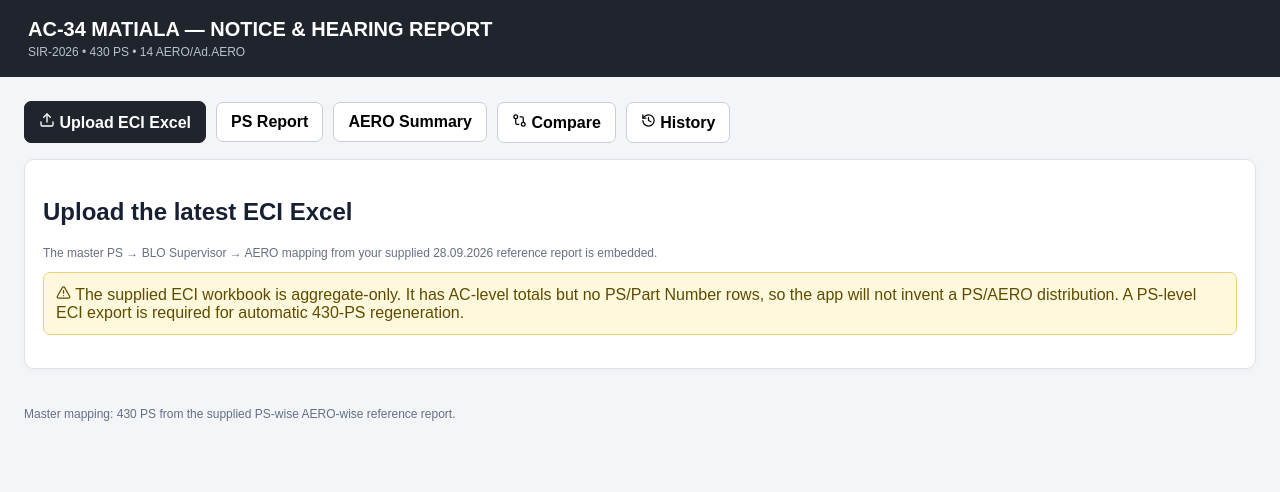
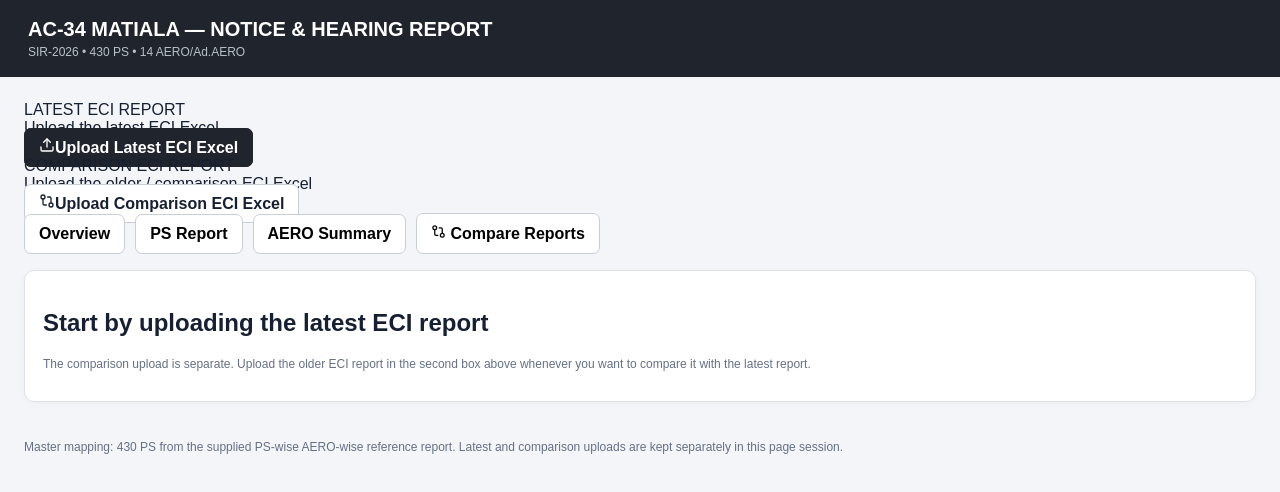
Before and after one commit to anacambridge-max/NOTICE-AND-HEARING-REPORT, a Next.js app: page / in a window 1280 px wide. Shown: the top 492 px of the page. Built offline with nearby package versions, Linux system fonts and the light colour scheme.

Commit message:
Add separate latest and comparison ECI uploads

```diff
--- a/app/page.tsx
+++ b/app/page.tsx
@@ -1,33 +1,43 @@
 'use client';
-import {useEffect,useMemo,useState} from 'react';
+import {useMemo,useState} from 'react';
 import * as XLSX from 'xlsx';
-import {Upload,Download,GitCompare,History,AlertTriangle} from 'lucide-react';
-import {MASTER,AEROS,parseWorkbook,aeroTotals,grand,Snapshot} from '../engine';
-const STORE='ac34_notice_history_v2'; const fmt=(n:number)=>n.toLocaleString('en-IN');
-async function makePdf(title:string,head:string[],body:any[][]){const {jsPDF}=await import('jspdf');await import('jspdf-autotable');const doc:any=new jsPDF({orientation:'landscape',unit:'pt',format:'a4'});doc.setFontSize(11);doc.text('OFFICE OF THE ELECTORAL REGISTRATION OFFICER, AC-34, MATIALA',30,28);doc.setFontSize(9);doc.text(title,30,43);doc.autoTable({head:[head],body,startY:55,styles:{fontSize:6,cellPadding:3},headStyles:{fillColor:[48,52,58],textColor:255}});doc.save(title.replace(/[^a-z0-9]+/gi,'_')+'.pdf')}
+import {Upload,Download,GitCompare,AlertTriangle} from 'lucide-react';
+import {MASTER,parseWorkbook,aeroTotals,grand,Snapshot} from '../engine';
+const fmt=(n:number)=>n.toLocaleString('en-IN');
+async function readFile(f:File):Promise<Snapshot>{const wb=XLSX.read(await f.arrayBuffer(),{type:'array'});const ws=wb.Sheets[wb.SheetNames[0]];const rows=XLSX.utils.sheet_to_json(ws,{header:1,defval:null}) as any[][];const p=parseWorkbook(rows);return {id:crypto.randomUUID(),name:f.name,uploadedAt:new Date().toISOString(),sourceType:p.sourceType,rows:p.rows,aggregate:p.aggregate}}
+async function makePdf(title:string,head:string[],body:any[][]){const {jsPDF}=await import('jspdf');await import('jspdf-autotable');const doc:any=new jsPDF({orientation:'landscape',unit:'pt',format:'a4'});doc.setFontSize(11);doc.text('OFFICE OF THE ELECTORAL REGISTRATION OFFICER, AC-34, MATIALA',30,28);doc.setFontSize(9);doc.text(title,30,43);doc.autoTable({head:[head],body,startY:55,styles:{fontSize:6,cellPadding:3},headStyles:{fillColor:[48,52,58],textColor:255},alternateRowStyles:{fillColor:[248,249,250]}});doc.save(title.replace(/[^a-z0-9]+/gi,'_')+'.pdf')}
 export default function Home(){
- const [current,setCurrent]=useState<Snapshot|null>(null),[history,setHistory]=useState<Snapshot[]>([]),[tab,setTab]=useState('overview'),[prevId,setPrevId]=useState('');
- useEffect(()=>{try{setHistory(JSON.parse(localStorage.getItem(STORE)||'[]'))}catch{}},[]);
- function save(s:Snapshot){const h=[s,...history.filter(x=>x.id!==s.id)].slice(0,40);setHistory(h);localStorage.setItem(STORE,JSON.stringify(h));setCurrent(s)}
- async function upload(f:File){const wb=XLSX.read(await f.arrayBuffer(),{type:'array'});const ws=wb.Sheets[wb.SheetNames[0]];const rows=XLSX.utils.sheet_to_json(ws,{header:1,defval:null}) as any[][];const p=parseWorkbook(rows);save({id:crypto.randomUUID(),name:f.name,uploadedAt:new Date().toISOString(),sourceType:p.sourceType,rows:p.rows,aggregate:p.aggregate})}
- const aero=useMemo(()=>current?aeroTotals(current):[],[current]),g=current?grand(current):null,prev=history.find(x=>x.id===prevId);
- const psRows=useMemo(()=>current?MASTER.map((r,i)=>{const m=current.rows[r.ps];return [i+1,r.ps,r.bloName,r.bloMobile,r.supervisor,m?.noticeGenerated??0,m?.noticeDelivered??0,m?m.deliveredPct.toFixed(2)+'%':'',m?.hearingLapse??0,m?.hearingHeld??0,m?.heldLapsed??0,m?m.heldLapsedPct.toFixed(2)+'%':'',m?.parked??0]}):[],[current]);
- const compare=useMemo(()=>prev&&current&&prev.sourceType==='detailed'&&current.sourceType==='detailed'?MASTER.map(r=>{const a=prev.rows[r.ps]||{},b=current.rows[r.ps]||{};return [r.ps,r.bloName,r.aero,(b.noticeGenerated||0)-(a.noticeGenerated||0),(b.noticeDelivered||0)-(a.noticeDelivered||0),(b.hearingHeld||0)-(a.hearingHeld||0),(b.hearingLapse||0)-(a.hearingLapse||0),(b.parked||0)-(a.parked||0)]}):[],[prev,current]);
+ const [latest,setLatest]=useState<Snapshot|null>(null),[comparison,setComparison]=useState<Snapshot|null>(null),[tab,setTab]=useState('overview'),[latestLoading,setLatestLoading]=useState(false),[comparisonLoading,setComparisonLoading]=useState(false);
+ const uploadLatest=async(f:File)=>{setLatestLoading(true);try{setLatest(await readFile(f))}finally{setLatestLoading(false)}};
+ const uploadComparison=async(f:File)=>{setComparisonLoading(true);try{setComparison(await readFile(f))}finally{setComparisonLoading(false)}};
+ const aero=useMemo(()=>latest?aeroTotals(latest):[],[latest]),g=latest?grand(latest):null;
+ const psRows=useMemo(()=>latest?MASTER.map((r,i)=>{const m=latest.rows[r.ps];return [i+1,r.ps,r.bloName,r.bloMobile,r.supervisor,m?.noticeGenerated??0,m?.noticeDelivered??0,m?m.deliveredPct.toFixed(2)+'%':'',m?.hearingLapse??0,m?.hearingHeld??0,m?.heldLapsed??0,m?m.heldLapsedPct.toFixed(2)+'%':'',m?.parked??0]}):[],[latest]);
+ const compareRows=useMemo(()=>latest&&comparison&&latest.sourceType==='detailed'&&comparison.sourceType==='detailed'?MASTER.map(r=>{const a=comparison.rows[r.ps]||{},b=latest.rows[r.ps]||{};return [r.ps,r.bloName,r.aero,(b.noticeGenerated||0)-(a.noticeGenerated||0),(b.noticeDelivered||0)-(a.noticeDelivered||0),(b.hearingHeld||0)-(a.hearingHeld||0),(b.hearingLapse||0)-(a.hearingLapse||0),(b.parked||0)-(a.parked||0)]}):[],[latest,comparison]);
+ const aggregateCompare=latest&&comparison&&latest.aggregate&&comparison.aggregate?[
+  ['Notice Generated',comparison.aggregate.noticeGenerated,latest.aggregate.noticeGenerated,latest.aggregate.noticeGenerated-comparison.aggregate.noticeGenerated],
+  ['Notice Delivered',comparison.aggregate.noticeDelivered,latest.aggregate.noticeDelivered,latest.aggregate.noticeDelivered-comparison.aggregate.noticeDelivered],
+  ['Delivered %',comparison.aggregate.deliveredPct,latest.aggregate.deliveredPct,latest.aggregate.deliveredPct-comparison.aggregate.deliveredPct],
+  ['Hearing Lapse',comparison.aggregate.hearingLapse,latest.aggregate.hearingLapse,latest.aggregate.hearingLapse-comparison.aggregate.hearingLapse],
+  ['Hearing Held',comparison.aggregate.hearingHeld,latest.aggregate.hearingHeld,latest.aggregate.hearingHeld-comparison.aggregate.hearingHeld],
+  ['Held + Lapsed',comparison.aggregate.heldLapsed,latest.aggregate.heldLapsed,latest.aggregate.heldLapsed-comparison.aggregate.heldLapsed],
+  ['Parked',comparison.aggregate.parked,latest.aggregate.parked,latest.aggregate.parked-comparison.aggregate.parked]
+ ]:null;
  const psPdf=()=>makePdf('SIR-2026 — PS-WISE NOTICE & HEARING STATUS REPORT',['S.No','P.S.','BLO Name','BLO Mobile','BLO Supervisor','Notice Generated','Notice Delivered','Delivered %','Hearing Lapse','Hearing Held','Held + Lapsed','% Held + Lapsed','Parked'],psRows);
  const aeroPdf=()=>makePdf('SIR-2026 — AERO/Ad.AERO-WISE SUMMARY — NOTICE & HEARING STATUS',['S.No','AERO / Ad.AERO','Mobile','Supervisors','Notice Generated','Notice Delivered','% Delivered','Hearing Lapse','Hearing Held','Held + Lapsed','% Held + Lapsed','Parked'],aero.map((r:any,i:number)=>[i+1,r.name,r.mobile,r.supervisorCount,r.noticeGenerated,r.noticeDelivered,r.deliveredPct.toFixed(2)+'%',r.hearingLapse,r.hearingHeld,r.heldLapsed,r.heldLapsedPct.toFixed(2)+'%',r.parked]));
- const nav=(x:string)=>setTab(x);
  return <div><header className="top"><div><div className="brand">AC-34 MATIALA — NOTICE & HEARING REPORT</div><div className="sub">SIR-2026 • 430 PS • 14 AERO/Ad.AERO</div></div></header><main className="wrap">
- <div className="toolbar"><label className="btn primary upload"><Upload size={16}/> Upload ECI Excel<input type="file" accept=".xlsx,.xls" onChange={e=>e.target.files?.[0]&&upload(e.target.files[0])}/></label><button className="btn" onClick={()=>nav('ps')}>PS Report</button><button className="btn" onClick={()=>nav('aero')}>AERO Summary</button><button className="btn" onClick={()=>nav('compare')}><GitCompare size={15}/> Compare</button><button className="btn" onClick={()=>nav('history')}><History size={15}/> History</button></div>
- {!current&&<div className="card"><h2>Upload the latest ECI Excel</h2><p className="small">The master PS → BLO Supervisor → AERO mapping from your supplied 28.09.2026 reference report is embedded.</p><div className="notice"><AlertTriangle size={15}/> The supplied ECI workbook is aggregate-only. It has AC-level totals but no PS/Part Number rows, so the app will not invent a PS/AERO distribution. A PS-level ECI export is required for automatic 430-PS regeneration.</div></div>}
- {current&&<><div className="card"><div className="small">CURRENT SNAPSHOT</div><h2 style={{margin:'5px 0'}}>{current.name}</h2><div className="small">{new Date(current.uploadedAt).toLocaleString('en-IN')} • {current.sourceType==='detailed'?'PS-level source':'aggregate-only source'}</div></div>
- {current.sourceType==='aggregate'&&<div className="notice">This upload updates only AC-level totals. PS/AERO tables and PS comparisons are disabled because the source contains no PS-level distribution.</div>}
+ <div className="uploadGrid">
+  <div className="uploadCard latest"><div className="uploadTitle">LATEST ECI REPORT</div><div className="uploadName">{latest?latest.name:'Upload the latest ECI Excel'}</div><label className="btn primary upload"><Upload size={16}/>{latestLoading?'Processing...':'Upload Latest ECI Excel'}<input type="file" accept=".xlsx,.xls" onChange={e=>e.target.files?.[0]&&uploadLatest(e.target.files[0])}/></label>{latest&&<div className="small">{new Date(latest.uploadedAt).toLocaleString('en-IN')} • {latest.sourceType==='detailed'?'PS-level':'AC-level'} source</div>}</div>
+  <div className="uploadCard comparison"><div className="uploadTitle">COMPARISON ECI REPORT</div><div className="uploadName">{comparison?comparison.name:'Upload the older / comparison ECI Excel'}</div><label className="btn upload"><GitCompare size={16}/>{comparisonLoading?'Processing...':'Upload Comparison ECI Excel'}<input type="file" accept=".xlsx,.xls" onChange={e=>e.target.files?.[0]&&uploadComparison(e.target.files[0])}/></label>{comparison&&<div className="small">{new Date(comparison.uploadedAt).toLocaleString('en-IN')} • {comparison.sourceType==='detailed'?'PS-level':'AC-level'} source</div>}</div>
+ </div>
+ <div className="toolbar"><button className="btn" onClick={()=>setTab('overview')}>Overview</button><button className="btn" onClick={()=>setTab('ps')}>PS Report</button><button className="btn" onClick={()=>setTab('aero')}>AERO Summary</button><button className="btn" onClick={()=>setTab('compare')}><GitCompare size={15}/> Compare Reports</button></div>
+ {!latest&&<div className="card"><h2>Start by uploading the latest ECI report</h2><p className="small">The comparison upload is separate. Upload the older ECI report in the second box above whenever you want to compare it with the latest report.</p></div>}
+ {latest&&<><div className="card"><div className="small">LATEST REPORT</div><h2 style={{margin:'5px 0'}}>{latest.name}</h2><div className="small">{new Date(latest.uploadedAt).toLocaleString('en-IN')} • {latest.sourceType==='detailed'?'PS-level source':'aggregate-only source'}</div></div>
+ {latest.sourceType==='aggregate'&&<div className="notice"><AlertTriangle size={15}/> The latest ECI workbook contains AC-level totals only. PS/AERO rows cannot be distributed unless the source contains PS/Part-level data.</div>}
  {g&&<div className="grid">{[['Notice Generated',g.noticeGenerated],['Notice Delivered',g.noticeDelivered],['Delivered %',g.deliveredPct],['Hearing Lapse',g.hearingLapse],['Hearing Held',g.hearingHeld],['Held + Lapsed',g.heldLapsed]].map((x:any)=><div className="metric" key={x[0]}><div className="l">{x[0]}</div><div className="v">{String(x[0]).includes('%')?x[1].toFixed(2)+'%':fmt(x[1])}</div></div>)}</div>}
- <div className="tabs">{['overview','ps','aero','compare','history'].map(x=><button className={'tab '+(tab===x?'active':'')} onClick={()=>nav(x)} key={x}>{x==='ps'?'PS Report':x==='aero'?'AERO Summary':x[0].toUpperCase()+x.slice(1)}</button>)}</div>
- {tab==='overview'&&<div className="card"><h3>Reports</h3><div className="toolbar"><button className="btn primary" disabled={current.sourceType!=='detailed'} onClick={psPdf}><Download size={15}/> Download PS Report PDF</button><button className="btn primary" disabled={current.sourceType!=='detailed'} onClick={aeroPdf}><Download size={15}/> Download AERO PDF</button></div><p className="small">Upload every 2 hours. Each upload is saved as a snapshot in this browser for later comparison.</p></div>}
- {tab==='ps'&&<div className="card"><div className="toolbar"><h3 style={{marginRight:'auto'}}>PS-Wise / AERO-Wise Grouped Report</h3><button className="btn" disabled={current.sourceType!=='detailed'} onClick={psPdf}>PDF</button></div><div className="tableWrap"><table className="report"><thead><tr>{['S.No','P.S. No.','BLO Name','BLO Mobile No.','BLO Supervisor','Notice Generated','Notice Delivered','% Delivered','Hearing Lapse','Hearing Held','Held + Lapsed','% Held + Lapsed','Parked'].map(h=><th key={h}>{h}</th>)}</tr></thead><tbody>{current.sourceType==='detailed'&&psRows.map((r:any,i:number)=><tr key={i}>{r.map((v:any,j:number)=><td key={j} className={j>=5?'num':''}>{typeof v==='number'?fmt(v):v}</td>)}</tr>)}</tbody></table></div></div>}
- {tab==='aero'&&<div className="card"><div className="toolbar"><h3 style={{marginRight:'auto'}}>AERO / Ad.AERO Summary</h3><button className="btn" disabled={current.sourceType!=='detailed'} onClick={aeroPdf}>PDF</button></div><div className="tableWrap"><table className="report"><thead><tr>{['S.No','AERO / Ad.AERO','Mobile','No. of Supervisors','Notice Generated','Notice Delivered','% Delivered','Hearing Lapse','Hearing Held','Held + Lapsed','% Held + Lapsed','Parked'].map(h=><th key={h}>{h}</th>)}</tr></thead><tbody>{current.sourceType==='detailed'&&aero.map((r:any,i:number)=><tr key={r.name}><td>{i+1}</td><td>{r.name}</td><td>{r.mobile}</td><td className="num">{r.supervisorCount}</td><td className="num">{fmt(r.noticeGenerated)}</td><td className="num">{fmt(r.noticeDelivered)}</td><td className="num">{r.deliveredPct.toFixed(2)}%</td><td className="num">{fmt(r.hearingLapse)}</td><td className="num">{fmt(r.hearingHeld)}</td><td className="num">{fmt(r.heldLapsed)}</td><td className="num">{r.heldLapsedPct.toFixed(2)}%</td><td className="num">{fmt(r.parked)}</td></tr>)}</tbody></table></div></div>}
- {tab==='compare'&&<div className="card"><h3>Compare Two Snapshots</h3><select className="btn" value={prevId} onChange={e=>setPrevId(e.target.value)}><option value="">Select previous snapshot</option>{history.filter(x=>x.id!==current.id).map(x=><option value={x.id} key={x.id}>{new Date(x.uploadedAt).toLocaleString('en-IN')} — {x.name}</option>)}</select>{prev&&current&&current.sourceType==='detailed'&&prev.sourceType==='detailed'?<div className="tableWrap" style={{marginTop:14}}><table className="report"><thead><tr>{['P.S.','BLO','AERO','Notice Gen Δ','Notice Delivered Δ','Hearing Held Δ','Hearing Lapse Δ','Parked Δ'].map(h=><th key={h}>{h}</th>)}</tr></thead><tbody>{compare.map((r:any)=><tr key={r[0]}>{r.map((v:any,j:number)=><td key={j} className={j>=3?'delta '+(v>0?'pos':v<0?'neg':'zero'):''}>{j>=3?(v>0?'+':'')+fmt(v):v}</td>)}</tr>)}</tbody></table></div>:<div className="notice" style={{marginTop:14}}>Comparison needs two PS-level snapshots.</div>}</div>}
- {tab==='history'&&<div className="card"><h3>Snapshot History</h3>{history.map(x=><div className="chip" key={x.id} style={{marginBottom:7}}><b>{new Date(x.uploadedAt).toLocaleString('en-IN')}</b> — {x.name}<div className="small">{x.sourceType}</div></div>)}</div>}
+ {tab==='overview'&&<div className="card"><h3>Reports generated from Latest ECI Report</h3><div className="toolbar"><button className="btn primary" disabled={latest.sourceType!=='detailed'} onClick={psPdf}><Download size={15}/> Download PS Report PDF</button><button className="btn primary" disabled={latest.sourceType!=='detailed'} onClick={aeroPdf}><Download size={15}/> Download AERO PDF</button></div></div>}
+ {tab==='ps'&&<div className="card"><div className="toolbar"><h3 style={{marginRight:'auto'}}>PS-Wise / AERO-Wise Grouped Report — Latest</h3><button className="btn" disabled={latest.sourceType!=='detailed'} onClick={psPdf}>PDF</button></div><div className="tableWrap"><table className="report"><thead><tr>{['S.No','P.S. No.','BLO Name','BLO Mobile No.','BLO Supervisor','Notice Generated','Notice Delivered','% Delivered','Hearing Lapse','Hearing Held','Held + Lapsed','% Held + Lapsed','Parked'].map(h=><th key={h}>{h}</th>)}</tr></thead><tbody>{latest.sourceType==='detailed'&&psRows.map((r:any,i:number)=><tr key={i}>{r.map((v:any,j:number)=><td key={j} className={j>=5?'num':''}>{typeof v==='number'?fmt(v):v}</td>)}</tr>)}</tbody></table></div></div>}
+ {tab==='aero'&&<div className="card"><div className="toolbar"><h3 style={{marginRight:'auto'}}>AERO / Ad.AERO Summary — Latest</h3><button className="btn" disabled={latest.sourceType!=='detailed'} onClick={aeroPdf}>PDF</button></div><div className="tableWrap"><table className="report"><thead><tr>{['S.No','AERO / Ad.AERO','Mobile','No. of Supervisors','Notice Generated','Notice Delivered','% Delivered','Hearing Lapse','Hearing Held','Held + Lapsed','% Held + Lapsed','Parked'].map(h=><th key={h}>{h}</th>)}</tr></thead><tbody>{latest.sourceType==='detailed'&&aero.map((r:any,i:number)=><tr key={r.name}><td>{i+1}</td><td>{r.name}</td><td>{r.mobile}</td><td className="num">{r.supervisorCount}</td><td className="num">{fmt(r.noticeGenerated)}</td><td className="num">{fmt(r.noticeDelivered)}</td><td className="num">{r.deliveredPct.toFixed(2)}%</td><td className="num">{fmt(r.hearingLapse)}</td><td className="num">{fmt(r.hearingHeld)}</td><td className="num">{fmt(r.heldLapsed)}</td><td className="num">{r.heldLapsedPct.toFixed(2)}%</td><td className="num">{fmt(r.parked)}</td></tr>)}</tbody></table></div></div>}
+ {tab==='compare'&&<div className="card"><h3>Comparison — Latest vs Comparison ECI Report</h3>{!comparison?<div className="notice">Upload the comparison ECI report in the second upload box above.</div>:latest.sourceType==='detailed'&&comparison.sourceType==='detailed'?<div className="tableWrap"><table className="report"><thead><tr>{['P.S.','BLO','AERO','Notice Gen Δ','Notice Delivered Δ','Hearing Held Δ','Hearing Lapse Δ','Parked Δ'].map(h=><th key={h}>{h}</th>)}</tr></thead><tbody>{compareRows.map((r:any)=><tr key={r[0]}>{r.map((v:any,j:number)=><td key={j} className={j>=3?'delta '+(v>0?'pos':v<0?'neg':'zero'):''}>{j>=3?(v>0?'+':'')+fmt(v):v}</td>)}</tr>)}</tbody></table></div>:aggregateCompare?<div className="tableWrap"><table className="report"><thead><tr><th>Metric</th><th>Comparison Report</th><th>Latest Report</th><th>Change</th></tr></thead><tbody>{aggregateCompare.map((r:any)=><tr key={r[0]}><td>{r[0]}</td><td className="num">{r[0]==='Delivered %'?r[1].toFixed(2)+'%':fmt(r[1])}</td><td className="num">{r[0]==='Delivered %'?r[2].toFixed(2)+'%':fmt(r[2])}</td><td className={'num delta '+(r[3]>0?'pos':r[3]<0?'neg':'zero')}>{r[3]>0?'+':''}{r[0]==='Delivered %'?r[3].toFixed(2)+' pp':fmt(r[3])}</td></tr>)}</tbody></table></div>:<div className="notice">Both files need compatible PS-level or AC-level data for comparison.</div>}</div>}
  </>}
- <div className="footer">Master mapping: 430 PS from the supplied PS-wise AERO-wise reference report.</div></main></div>
+ <div className="footer">Master mapping: 430 PS from the supplied PS-wise AERO-wise reference report. Latest and comparison uploads are kept separately in this page session.</div></main></div>
 }
```
